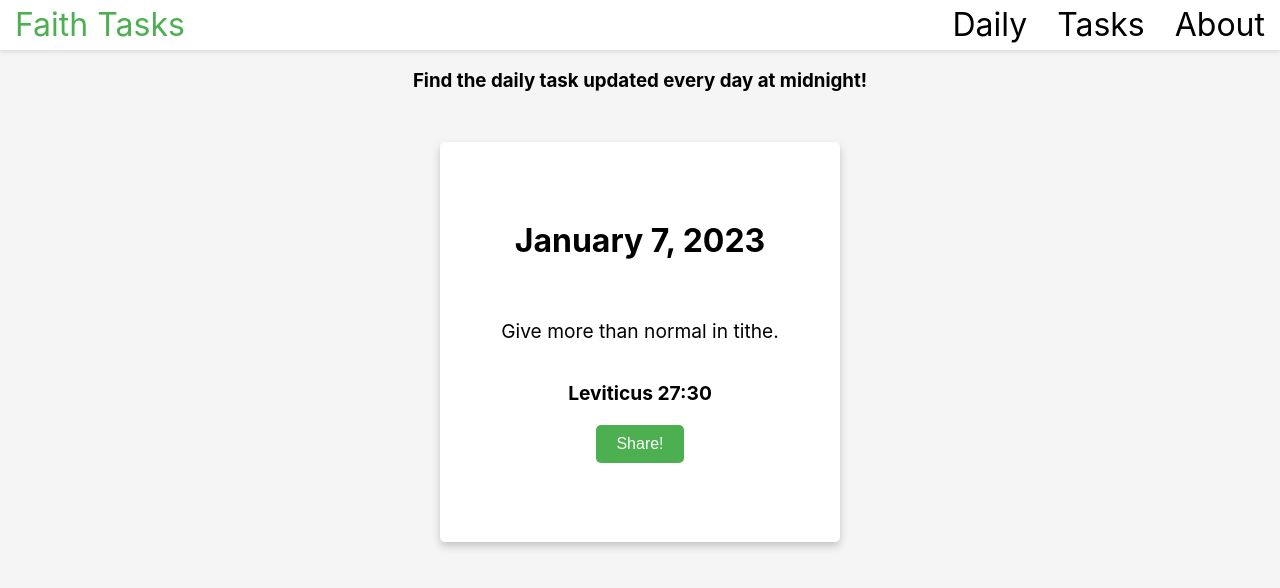
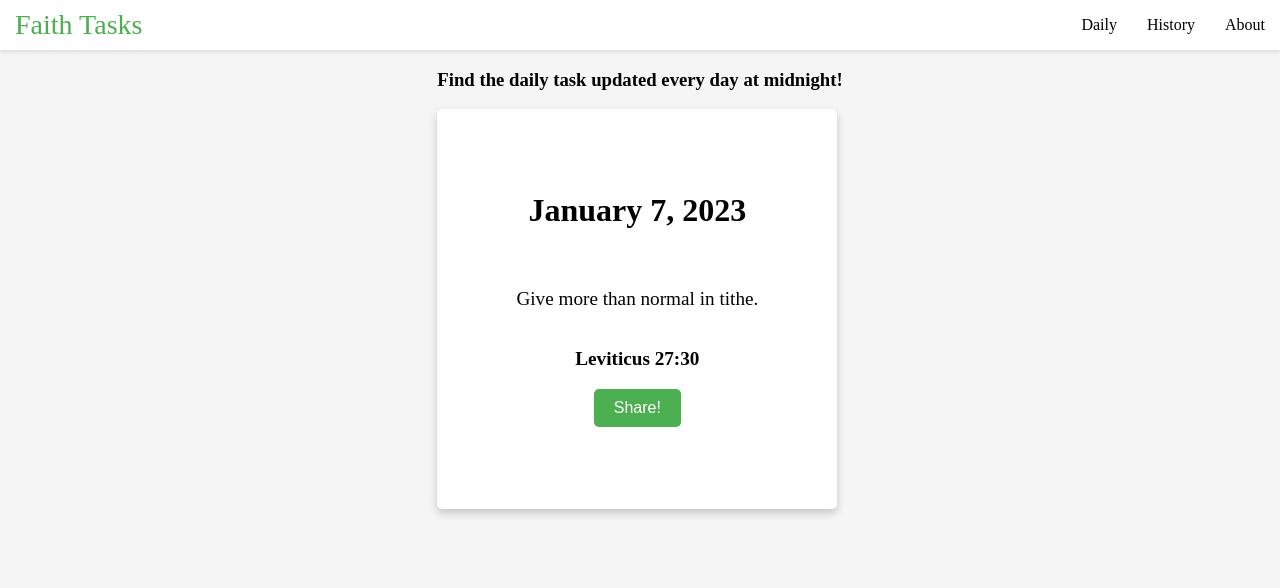
Before and after one commit to ryannarnoldd/FaithTasks, a React (Create React App) app: page /FaithTasks/daily in a window 1280 px wide. Shown: the top 588 px of the page. Built offline with nearby package versions, Linux system fonts and the light colour scheme.

Commit message:
Current implementation of  tasks and history,  now

```diff
--- a/src/App.js
+++ b/src/App.js
@@ -7,7 +7,7 @@ import {
 
 import Navbar from './components/Navbar';
 import Daily from './pages/Daily';
-import Task from './pages/Task';
+import History from './pages/History';
 import Home from './pages/Home';
 import About from './pages/About';
 
@@ -22,11 +22,7 @@ function App() {
           <Route path="/" element={<Home />} />
           <Route path="/daily" element={<Daily />} />
           <Route path="/about" element={<About />} />
-          <Route path="/task/:date?" element={ <Task /> } />
-
-          {/* <Route path="/:year" element={<h1 style={{ color: 'red' }}>Year</h1>} />
-          <Route path="/:year/:month" element={<h1 style={{ color: 'red' }}>Month</h1>} /> */}
-          {/* <Route path="/:year/:month/:day" element={/> */}
+          <Route path="/history/:date?" element={ <History /> } />
         </Routes>
       </div>
     </Router>
--- a/src/components/Navbar.js
+++ b/src/components/Navbar.js
@@ -5,9 +5,9 @@ const Navbar = () => {
   return (
     <nav>
       <a href="/FaithTasks/">Faith Tasks</a>
-      <div>
+      <div className="links">
         <a href="/FaithTasks/daily">Daily</a>
-        <a href="/FaithTasks/task/2023-01-03">Tasks</a>
+        <a href="/FaithTasks/history">History</a>
         <a href="/FaithTasks/about">About</a>
       </div>
     </nav>
--- a/src/components/TaskBox.js
+++ b/src/components/TaskBox.js
@@ -4,8 +4,15 @@ import '../style.css';
 import { getDateString } from '../Utils';
 
 
-const TaskBox = ({ date, task: { title, description, verse }, refresh }) => {
-  console.log(date, title, description, verse);
+const TaskBox = ({ date, task: { title, description, verse }}) => {
+  function copyToClipboard() {
+    // copy link to clipboard.
+    navigator.clipboard.writeText(window.location.href)
+    document.getElementById("copied").style.display = "inline";
+    setTimeout(() => {
+        document.getElementById("copied").style.display = "none";
+    }, 1000);
+  }
 
   return (
     <div className="task">
@@ -15,10 +22,9 @@ const TaskBox = ({ date, task: { title, description, verse }, refresh }) => {
             <h2>{title}</h2>
             <p>{description}</p>
             <p><strong>{verse}</strong></p>
-            {refresh
-                ? ( <button onClick={() => window.location.reload(false)}>Refresh</button>)
-                : ( <button onClick={() => window.location.reload(false)}>Share!</button>)
-            }
+
+            <button onClick={ copyToClipboard }>Share!</button>
+            <span id="copied" style={{display: 'none'}}>Copied!</span>
         </>
         ) : ( <h2>There are no tasks to do today.</h2> )}
     </div>
--- a/src/pages/Daily.js
+++ b/src/pages/Daily.js
@@ -11,7 +11,7 @@ const Daily = () => {
   return (
     <div>
     <h3> Find the daily task updated every day at midnight! </h3>
-    <TaskBox date={date} task={ task } refresh={false} />
+    <TaskBox date={date} task={ task } />
     </div>
   );
 };
--- a/src/pages/Task.js
+++ b/src/pages/History.js
@@ -5,7 +5,7 @@ import TaskBox from '../components/TaskBox';
 import '../style.css';
 import { fetchRandomTask, fetchTask, getCurrentDate } from '../Utils.js';
 
-const Tasks = () => {
+const History = () => {
   var { date } = useParams();
   let task;
 
@@ -17,19 +17,30 @@ const Tasks = () => {
     task = randomTask.task;
   }
 
+  const setTask = () => {
+    date = document.getElementById('date').value;
+    if (date && date <= getCurrentDate()) {
+      window.location.href = `history/${date}`;
+    }
+    else {
+      // TODO: add error message
+    }
+  }
+
 
   // const { date, task } = fetchTask(useParams().date) || fetchRandomTask() ? (useParams().date <= getCurrentDate()) : (fetchRandomTask());
 
 
   return (
-    <div style={{ textAlign: 'center', padding: '5px' }}>
+    // The TaskBox is on the left of the content.
+    <div style={{ textAlign: 'center', padding: '5px', justifyContent: 'center' }}>
       <h3> Get a random task (that was used in the past) here!</h3>
 
-      {/* <label for="date">Date: </label>
-      <input type="date" id="date" name="date" /> <button onClick={ getTask(date.value) }>Get Task</button> */}
-      <TaskBox date={date} task={ task } refresh={true} />
+      <label for="date">Date: </label>
+      <input type="date" id="date" name="date" min="2020-01-01" max={getCurrentDate()}/> <button onClick={setTask}>Get Task</button>
+      <TaskBox date={date} task={ task } />
     </div>
   );
 };
 
-export default Tasks;
+export default History;
--- a/src/style.css
+++ b/src/style.css
@@ -1,8 +1,8 @@
 body {
   margin: 0;
-  font-family: -apple-system, BlinkMacSystemFont, 'Segoe UI', 'Roboto', 'Oxygen',
+  /* font-family: -apple-system, BlinkMacSystemFont, 'Segoe UI', 'Roboto', 'Oxygen',
     'Ubuntu', 'Cantarell', 'Fira Sans', 'Droid Sans', 'Helvetica Neue',
-    sans-serif;
+    sans-serif; */
   -webkit-font-smoothing: antialiased;
   -moz-osx-font-smoothing: grayscale;
 }
@@ -32,8 +32,7 @@ code {
   background-color: #ffffff;
   box-shadow: 0 4px 8px 0 rgba(0, 0, 0, 0.2);
   border-radius: 5px;
-  margin: 0 auto;
-  margin-top: 50px;
+  margin-top: 10px;
 }
 
 .task h1 {
@@ -89,7 +88,7 @@ nav {
 nav a {
   color: #000000;
   text-decoration: none;
-  font-size: 2em;
+  font-size: 1.75em;
   padding: 0 15px;
   line-height: 50px;
 }
@@ -121,6 +120,22 @@ nav ul li a {
   text-decoration: none;
 }
 
-nav ul li a:hover {
-  background-color: #f5f5f5;
+.links a:hover {
+  /* Light Blue */
+  color: Blue;
 }
+
+.links a:active {
+  /* Light Blue */
+  color: Red;
+}
+
+.links a {
+  font-size: 1em;
+}
+
+.task span {
+  position: absolute;
+  bottom: 500px;
+  opacity: 75%
+}
```
